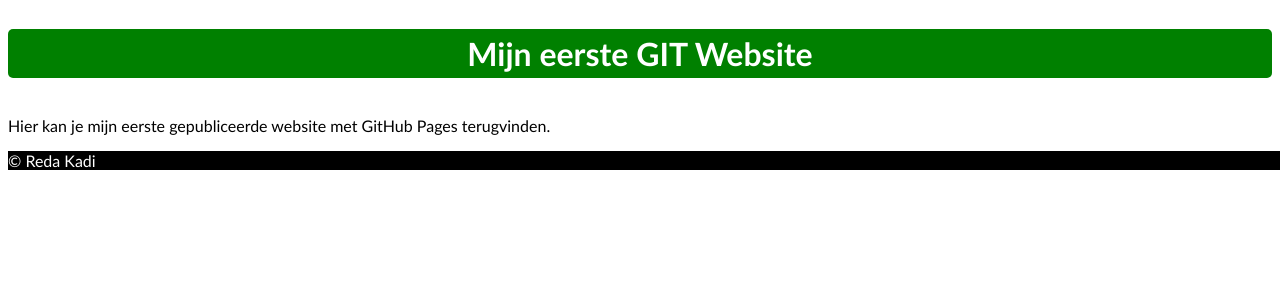
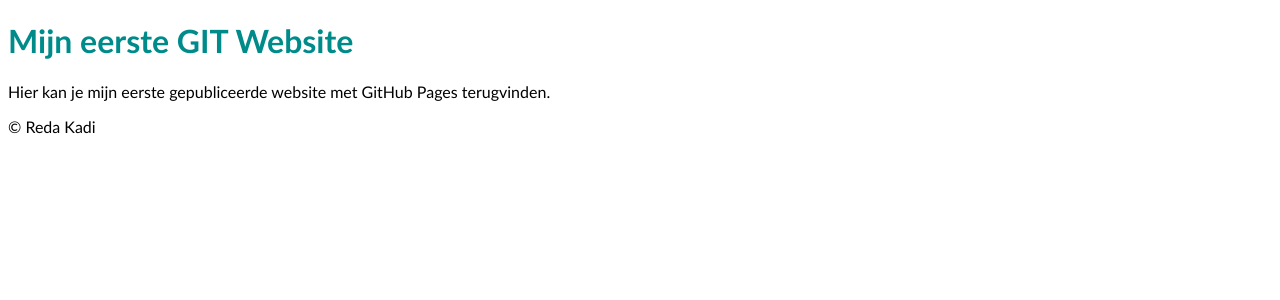
Before and after one commit to RedaK-immalle/RedaK-immalle.github.io, a PHP site: page / in a window 1280 px wide. Shown: the top 300 px of the page. Run offline with PHP 8.4, Linux system fonts and the light colour scheme.

Commit message:
Correcte Opmaakt

```diff
--- a/EersteGitWebsite/style.css
+++ b/EersteGitWebsite/style.css
@@ -2,22 +2,6 @@
     font-family: 'Trebuchet MS', 'Lucida Sans Unicode', 'Lucida Grande', 'Lucida Sans', Arial, sans-serif;
 }
 
-body {
-    display: flex;
-    flex-direction: column;
+h1 {
+    color: darkcyan;
 }
-
-h1 {
-    background-color: green;
-    padding: 5px;
-    border-radius: 5px;
-    color: white;
-    text-align: center;
-}
-
-footer {
-    background-color: black;
-    color: white;
-    margin-top: auto;
-    width: 100vw;
-}
```
